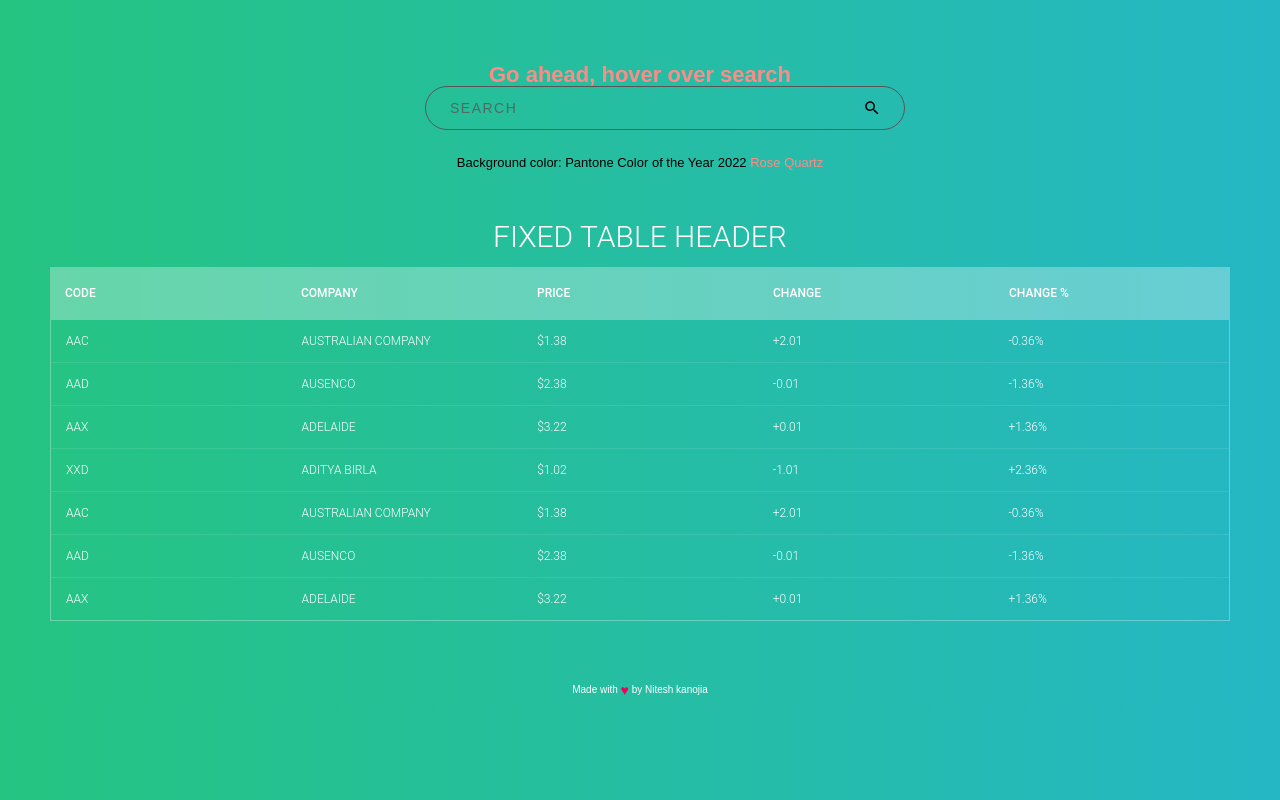
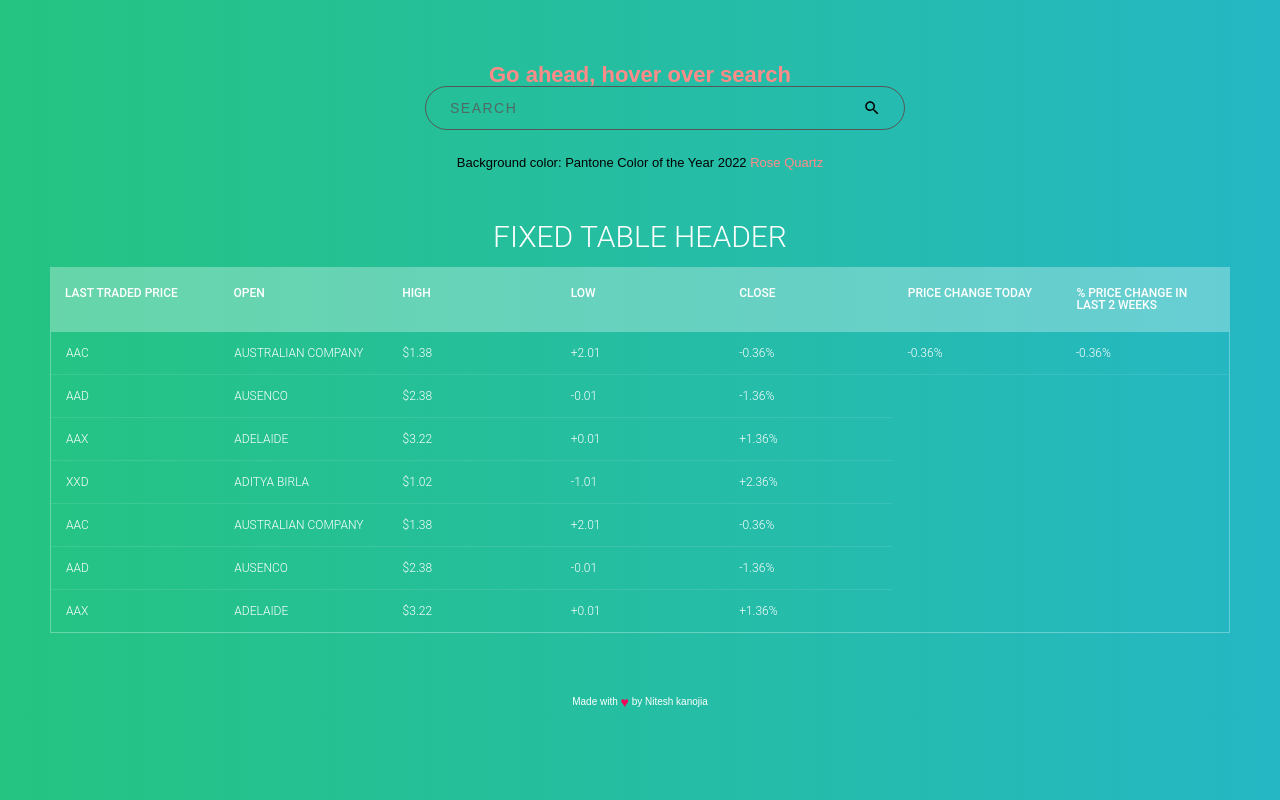
Before and after one commit to Nitesh210/stockprice-, a Django app: page / in a window 1280 px wide. Run offline with Django 4.2, Linux system fonts and the light colour scheme; lists and menus that the app fills with data are empty; some libraries are stand-ins or nearby versions.

Commit message:
first commit

```diff
--- a/track/templates/index.html
+++ b/track/templates/index.html
@@ -2,7 +2,7 @@
 <html lang="en" >
 <head>
   <meta charset="UTF-8">
-  <title>CodePen - Fixed table header</title>
+  <title>Stock price tracker</title>
   <link rel="stylesheet" href="https://cdnjs.cloudflare.com/ajax/libs/meyer-reset/2.0/reset.min.css">
 <link rel="stylesheet" href="./style.css">
 <style>
@@ -203,11 +203,13 @@ section{
     <table cellpadding="0" cellspacing="0" border="0">
       <thead>
         <tr>
-          <th>Code</th>
-          <th>Company</th>
-          <th>Price</th>
-          <th>Change</th>
-          <th>Change %</th>
+          <th>Last traded price</th>
+          <th>Open</th>
+          <th>High</th>
+          <th>low</th>
+          <th>close</th>
+          <th>Price change today</th>
+          <th>% price change in last 2 weeks</th>
         </tr>
       </thead>
     </table>
@@ -220,6 +222,8 @@ section{
           <td>AUSTRALIAN COMPANY </td>
           <td>$1.38</td>
           <td>+2.01</td>
+          <td>-0.36%</td>
+          <td>-0.36%</td>
           <td>-0.36%</td>
         </tr>
         <tr>
```
